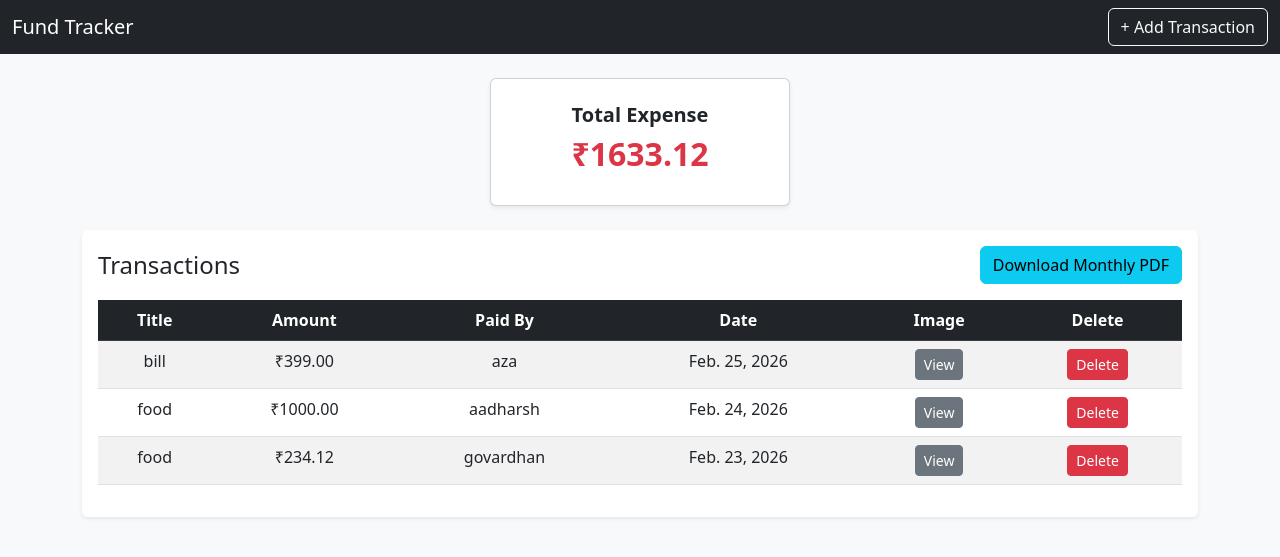
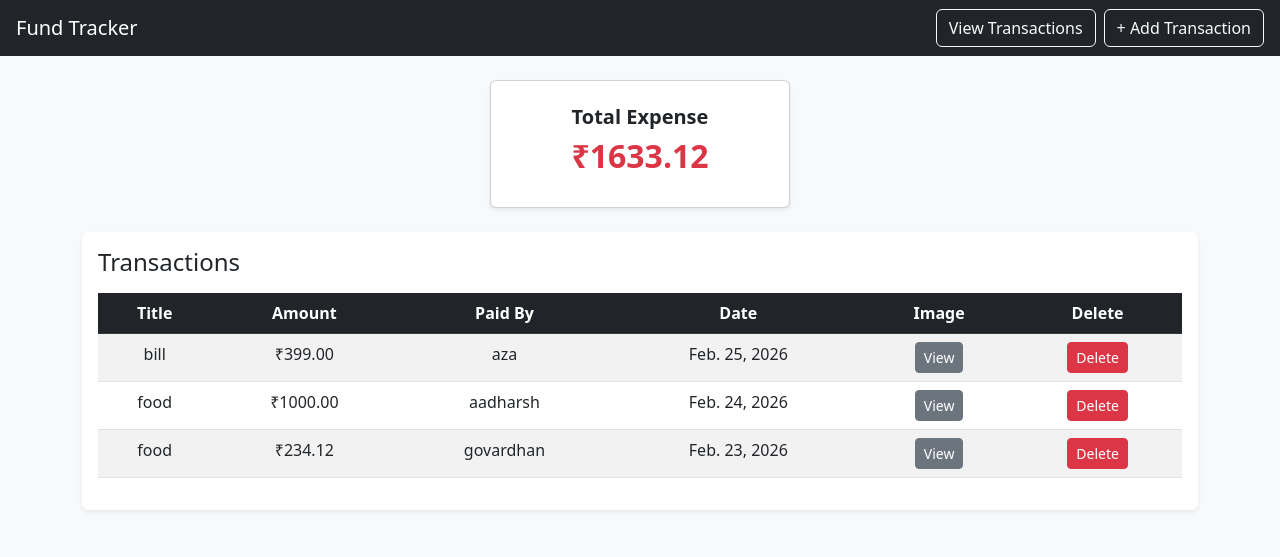
Before and after one commit to azafathima02/fund_tracker_python, a Django app: page / in a window 1280 px wide. Shown: the top 557 px of the page. Run offline with Django 5.2, Linux system fonts and the light colour scheme; data comes from the database, SQL or seed files in the repository; both versions use the stored data as it was after the commit.

Commit message:
added view transaction

```diff
--- a/finance/templates/finance/dashboard.html
+++ b/finance/templates/finance/dashboard.html
@@ -10,12 +10,26 @@
 <body class="bg-light">
 
 <!-- NAVBAR -->
-<nav class="navbar navbar-dark bg-dark">
-    <div class="container-fluid">
-        <span class="navbar-brand mb-0 h1">Fund Tracker</span>
-        <a href="{% url 'add_transaction' %}" class="btn btn-outline-light">+ Add Transaction</a>
+<nav class="navbar navbar-dark bg-dark px-3">
+    <span class="navbar-brand">Fund Tracker</span>
+
+    <div class="d-flex gap-2">
+        <a href="{% url 'all_transactions' %}" class="btn btn-outline-light">
+            View Transactions
+        </a>
+
+        <a href="{% url 'add_transaction' %}" class="btn btn-outline-light">
+            + Add Transaction
+        </a>
     </div>
 </nav>
+
+<!-- <div class="d-flex justify-content-between align-items-center m mt-4">
+
+    <a href="{% url 'all_transactions' %}" class="btn btn-warning">
+        View All Transactions
+    </a>
+</div> -->
 
 <div class="container py-4">
 
@@ -32,10 +46,15 @@
         <div class="card-body">
 
             <div class="d-flex justify-content-between align-items-center mb-3">
-                <h4 class="m-0">Transactions</h4>
-                <a href="{% url 'export_monthly_pdf' current_month current_year %}"
-                   class="btn btn-info">Download Monthly PDF</a>
-            </div>
+    <h4 class="m-0">Transactions</h4>
+
+    {% if current_month and current_year %}
+        <a href="{% url 'export_monthly_pdf' current_month current_year %}"
+           class="btn btn-info">
+            Download Monthly PDF
+        </a>
+    {% endif %}
+</div>
 
             <table class="table table-striped text-center">
                 <thead class="table-dark">
--- a/finance/urls.py
+++ b/finance/urls.py
@@ -16,4 +16,5 @@ urlpatterns = [
 
     path('export-monthly-pdf/<int:month>/<int:year>/', views.export_monthly_pdf, name='export_monthly_pdf'),
 
+    path('transactions/', views.all_transactions, name='all_transactions'),
     ]
--- a/finance/views.py
+++ b/finance/views.py
@@ -43,6 +43,8 @@ def dashboard(request):
         "balance": balance,
         "form": form,
         "months": get_month_list(),  # only months
+        "current_month": request.GET.get("month"),
+        "current_year": request.GET.get("year"),
     }
 
     return render(request, "finance/dashboard.html", context)
@@ -132,7 +134,7 @@ def export_monthly_pdf(request, month, year):
     pdf = SimpleDocTemplate(response)
 
     data = [[f"{month_name[month]} {year} - Monthly Expenses"]]
-    data.append(["ID", "Title", "Amount", "Category", "Date"])
+    data.append["ID", "Title", "Amount", "Category", "Date"]
 
     for t in transactions:
         data.append([
```
Also changed, not shown: finance/templates/base.html (+5 -5 lines), db.sqlite3, media/transaction_images/WhatsApp_Image_2026-02-20_at_9.04.36_PM.jpeg (added).
